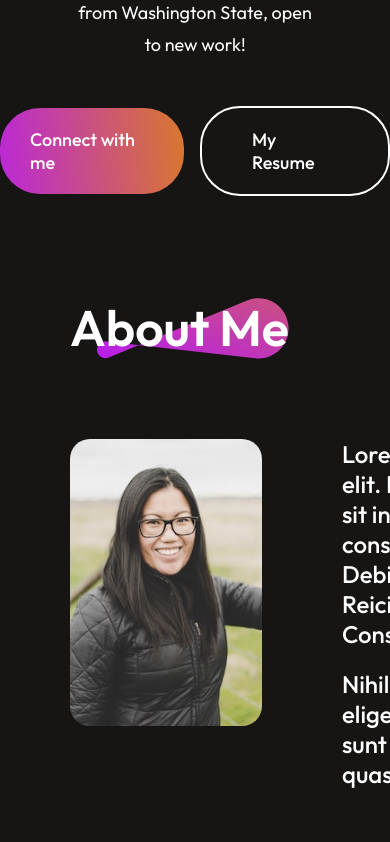
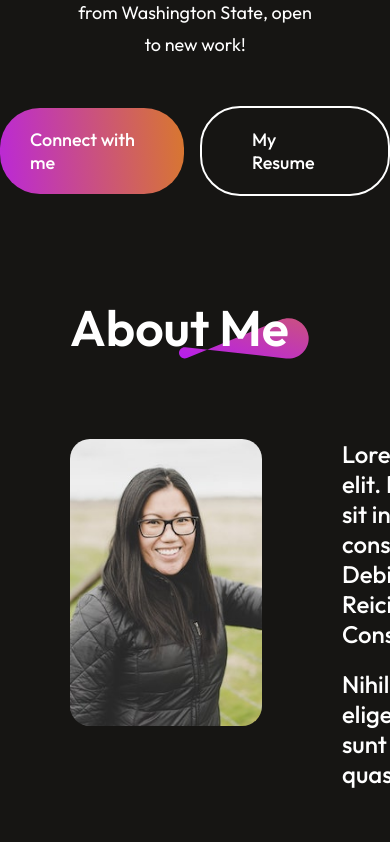
Before and after one commit to hellokristinafaye/portfolio-react, a React (Vite) app: page / in a window 390 px wide. Shown: the part 1020-1862 px from the top of the page. Built offline with nearby package versions, Linux system fonts and the light colour scheme.

Commit message:
title image styled

```diff
--- a/src/components/About/About.css
+++ b/src/components/About/About.css
@@ -105,4 +105,8 @@
         font-size: 50px;
         padding: 0;
     }
+    .about-title img {
+        width: 130px;
+        right: -20px;
+    }
 }
```
